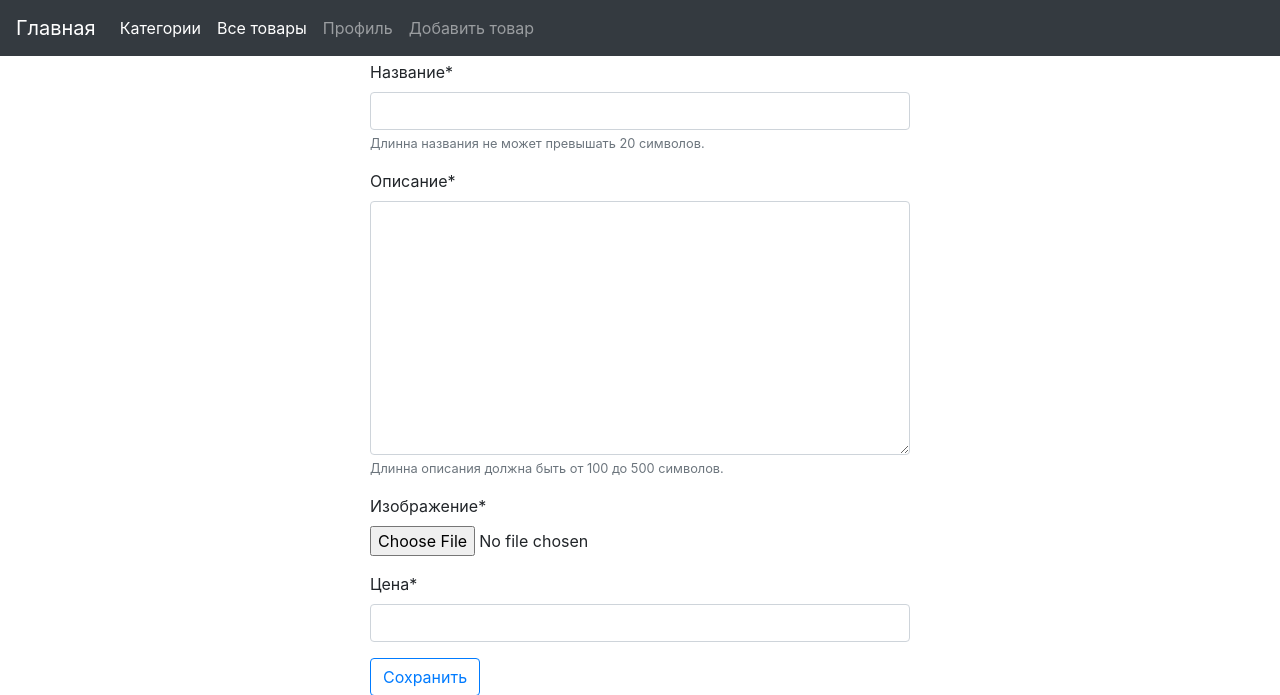
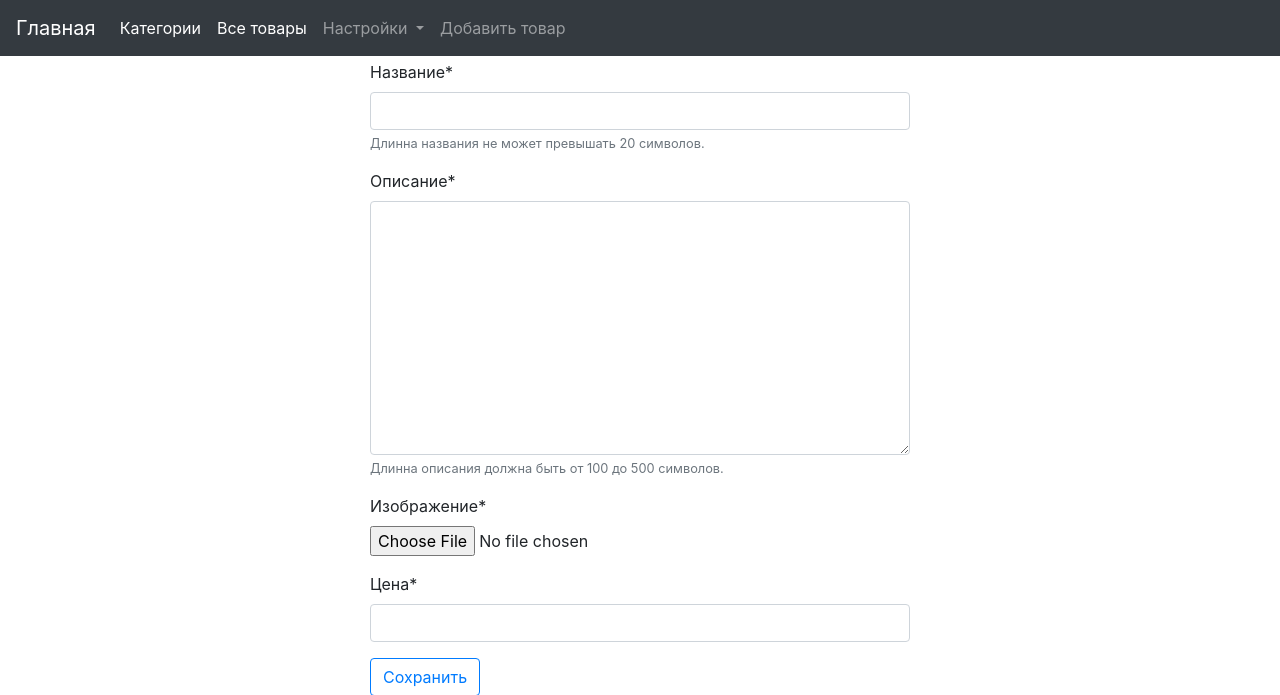
Before and after one commit to YuriyCherniy/micro-shop, a Django app: page /add-item in a window 1280 px wide. Shown: the top 695 px of the page. Run offline with Django 3.2, Linux system fonts and the light colour scheme; the visitor is signed in with stand-in values (Sample User, id 1); some libraries are stand-ins or nearby versions.

Commit message:
restructured navbar

```diff
--- a/local_shop_cms/templates/base.html
+++ b/local_shop_cms/templates/base.html
@@ -17,21 +17,40 @@
 
   <nav class="navbar navbar-expand-lg navbar-dark bg-dark mb-1">
     <a class="navbar-brand" href="{% url 'main_page_url' %}">Главная</a>
-    <button class="navbar-toggler" type="button" data-toggle="collapse" data-target="#navbarNavAltMarkup"
-      aria-controls="navbarNavAltMarkup" aria-expanded="false" aria-label="Toggle navigation">
+    <button class="navbar-toggler" type="button" data-toggle="collapse" data-target="#navbarNavDropdown"
+      aria-controls="navbarNavDropdown" aria-expanded="false" aria-label="Toggle navigation">
       <span class="navbar-toggler-icon"></span>
     </button>
-    <div class="collapse navbar-collapse" id="navbarNavAltMarkup">
-      <div class="navbar-nav">
-        <a class="nav-item nav-link active" href="#">Категории<span class="sr-only">(current)</span></a>
-        <a class="nav-item nav-link active" href="{% url 'item_list_url' %}">Все товары<span
-            class="sr-only">(current)</span></a>
+    <div class="collapse navbar-collapse" id="navbarNavDropdown">
+      <ul class="navbar-nav">
+        <li class="nav-item active">
+          <a class="nav-item nav-link active" href="#">Категории<span class="sr-only">(current)</span></a>
+        </li>
+        <li class="nav-item active">
+          <a class="nav-item nav-link active" href="{% url 'item_list_url' %}">Все товары<span
+              class="sr-only">(current)</span></a>
+        </li>
         {% if user.is_authenticated %}
-        <a class="nav-item nav-link" href="{% url 'profile_url' user.userprofile.pk %}" tabindex="-1" aria-disabled="true">Профиль</a>
-        <a class="nav-item nav-link" href="{% url 'item_create_url' %}" tabindex="-1" aria-disabled="true">Добавить товар</a>
-        {% block navbuttons %}{% endblock %}
+        <li class="nav-item dropdown">
+          <a class="nav-link dropdown-toggle" href="#" id="navbarDropdownMenuLink" data-toggle="dropdown"
+            aria-haspopup="true" aria-expanded="false">
+            Настройки
+          </a>
+          <div class="dropdown-menu" aria-labelledby="navbarDropdownMenuLink">
+            <a class="dropdown-item" href="{% url 'main_page_editor_url' %}" tabindex="-1"
+              aria-disabled="true">Редактор главной</a>
+            <a class="dropdown-item" href="{% url 'profile_url' user.userprofile.pk %}" tabindex="-1"
+              aria-disabled="true">Профиль</a>
+          </div>
+        </li>
+        {% block create_item_button_disappeared %}
+        <li class="nav-item">
+          <a class="nav-link" href="{% url 'item_create_url' %}" tabindex="-1" aria-disabled="true">Добавить товар</a>
+        </li>
+        {% endblock %}
+        {% block update_delete_buttons %}{% endblock %}
         {% endif %}
-      </div>
+      </ul>
     </div>
   </nav>
 
@@ -58,6 +77,7 @@
   <script src="https://stackpath.bootstrapcdn.com/bootstrap/4.4.1/js/bootstrap.min.js"
     integrity="sha384-wfSDF2E50Y2D1uUdj0O3uMBJnjuUD4Ih7YwaYd1iqfktj0Uod8GCExl3Og8ifwB6"
     crossorigin="anonymous"></script>
+
 </body>
 
 </html>
```
